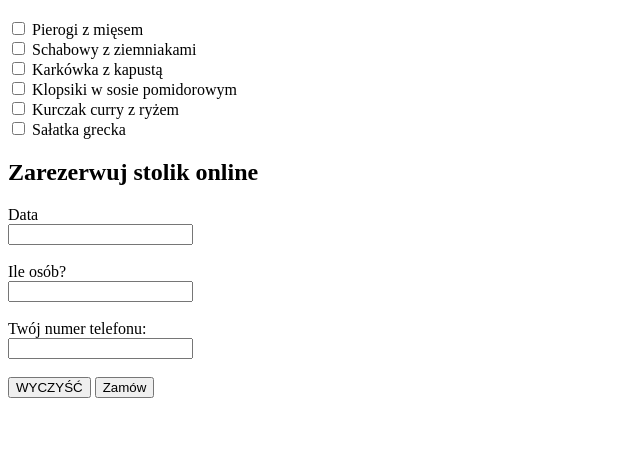
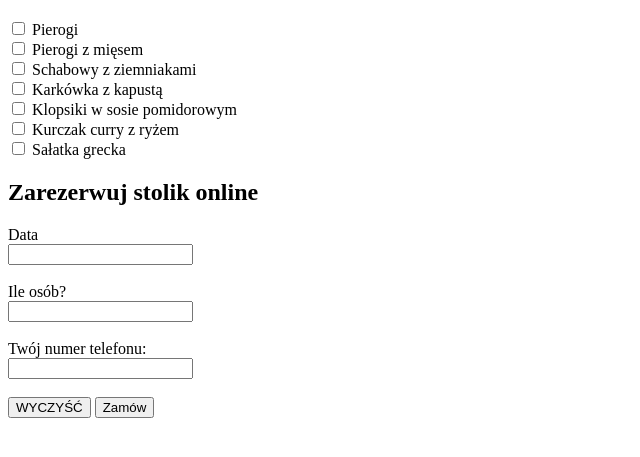
Before and after one commit to Ziemniak0227/Testowa, a plain HTML site: page index.html in a window 1280 px wide. Shown: the part 61-518 px from the top of the page, without its empty margins (0-640 px from the left). Drawn offline with Linux system fonts and the light colour scheme.

Commit message:
drugi commit

```diff
--- a/index.html
+++ b/index.html
@@ -10,6 +10,7 @@
     <h4><menu></menu></h4>
 
     <form>
+      <input type="checkbox" name="danie" value="Pierogi z mięsem" id="PZM"> Pierogi <br>
         <input type="checkbox" name="danie" value="Pierogi z mięsem" id="PZM"> Pierogi z mięsem<br>
         <input type="checkbox" name="danie" value="Schabowy z ziemniakami" id="SZS"> Schabowy z ziemniakami<br>
         <input type="checkbox" name="danie" value="Karkówka z kapustą" id="KzK"> Karkówka z kapustą<br>
```
